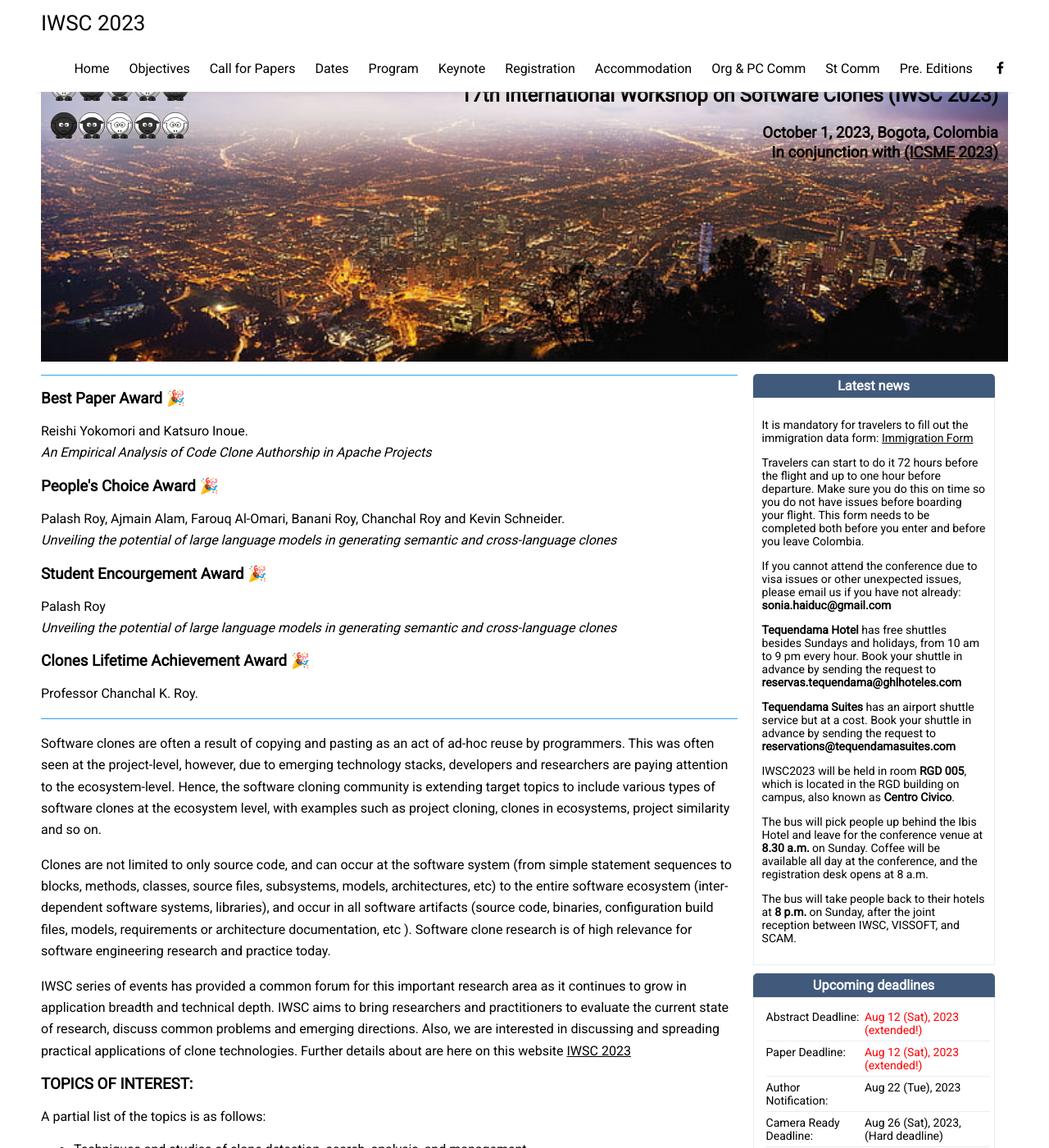
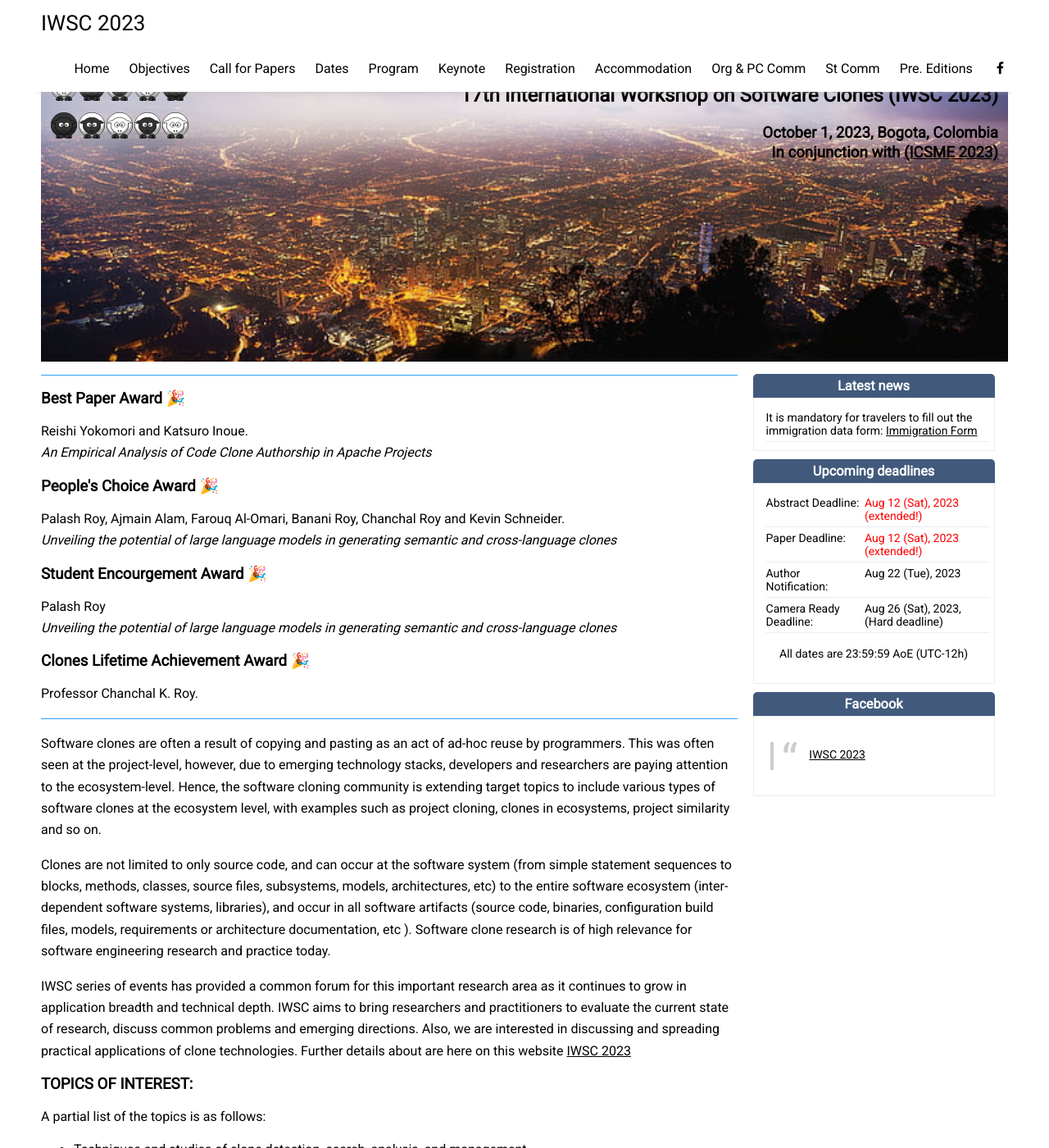
Before and after one commit to iwsc2023/iwsc2023.github.io, a Jekyll site: the page built from index.html, in a window 1280 px wide and 1400 px high. Shown: the whole window at 82% size. Built offline with Jekyll 4.4.1, drawn with Linux system fonts in a browser that asks for light colours; nearby versions of some CDN libraries; the list of posts is cut into pages by our own code.

Commit message:
Update sidebar.html

```diff
--- a/_includes/sidebar.html
+++ b/_includes/sidebar.html
@@ -5,6 +5,7 @@
   </div>
   <div class="grey_box">
     <table class="tg">
+      <!--
       <p><tr>It is mandatory for travelers to fill out the immigration data form: <a href="https://apps.migracioncolombia.gov.co/pre-registro/en">Immigration Form</a></tr></p>
       <p><tr>Travelers can start to do it 72 hours before the flight and up to one hour before departure. Make sure you do this on time so you do not have issues before boarding your flight. This form needs to be completed both before you enter and before you leave Colombia.</tr></p>
       <p><tr>If you cannot attend the conference due to visa issues or other unexpected issues, please email us if you have not already: <b>sonia.haiduc@gmail.com</b></tr></p>
@@ -13,17 +14,14 @@
       <p><tr>IWSC2023 will be held in room <b>RGD 005</b>, which is located in the RGD building on campus, also known as <b>Centro Civico</b>.</tr></p>
       <p><tr>The bus will pick people up behind the Ibis Hotel and leave for the conference venue at <b>8.30 a.m.</b> on Sunday. Coffee will be available all day at the conference, and the registration desk opens at 8 a.m. </tr></p>
       <p><tr>The bus will take people back to their hotels at <b>8 p.m.</b> on Sunday, after the joint reception between IWSC, VISSOFT, and SCAM. </tr></p>
-
+      -->
+      <tr>
+        <td class="tg-col">It is mandatory for travelers to fill out the immigration data form: <a href="https://apps.migracioncolombia.gov.co/pre-registro/en">Immigration Form</a></td>
+      </tr>
       <tr>
         <!-- Below tds are commented for 2023 -->
         <!-- <td class="tg-col">IWSC 2022 attendees should register via the <a
             href="https://cyprusconferences.org/icsme2022/">ICSME 2022 registration system</a>.</td> -->
-      </tr>
-      <tr>
-        <!---<th class="tg-col">List of accepted papers: <a href="https://iwsc2019.github.io/pages/program.html">here</a>.</th>--->
-        <!-- <th class="tg-col"> <b>List of accepted papers: <a href="https://iwsc2022.github.io/pages/program.html">here</a> -->
-          </b>
-        </th>
       </tr>
     </table>
   </div>
```
